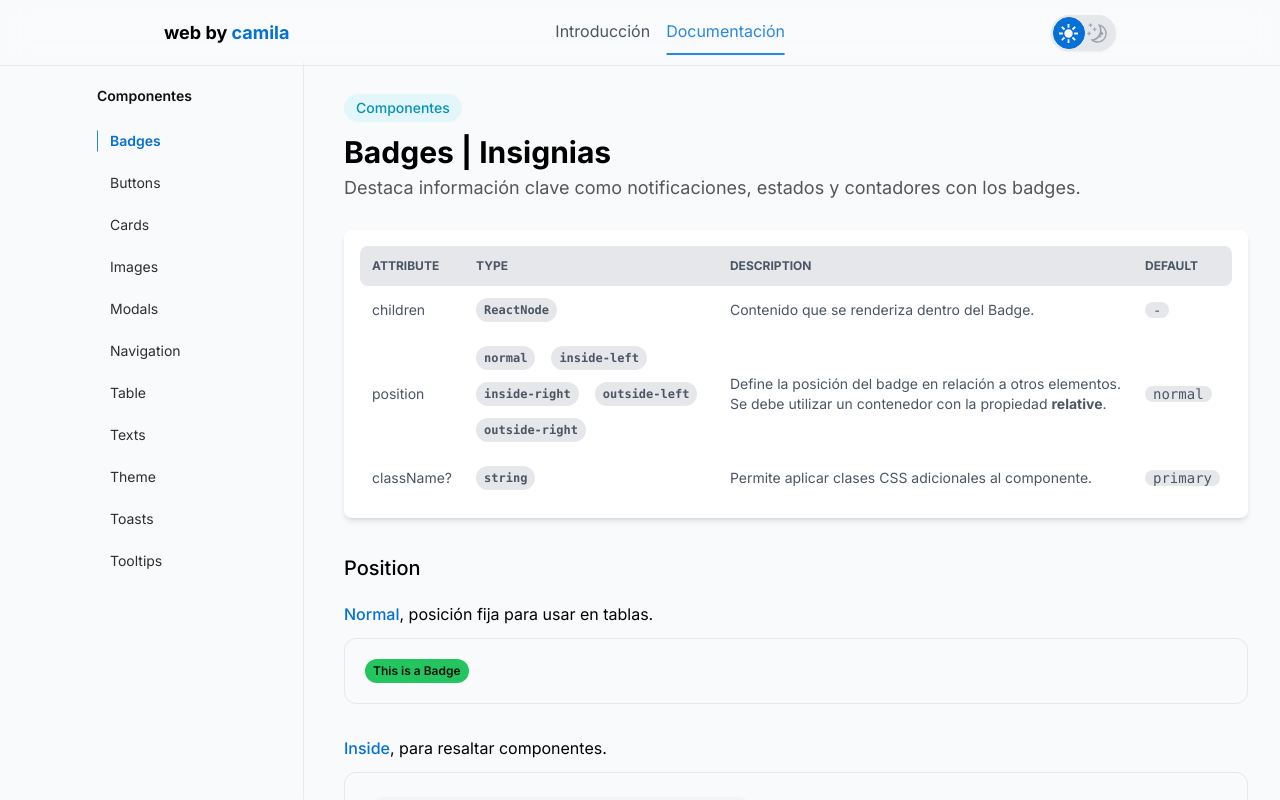
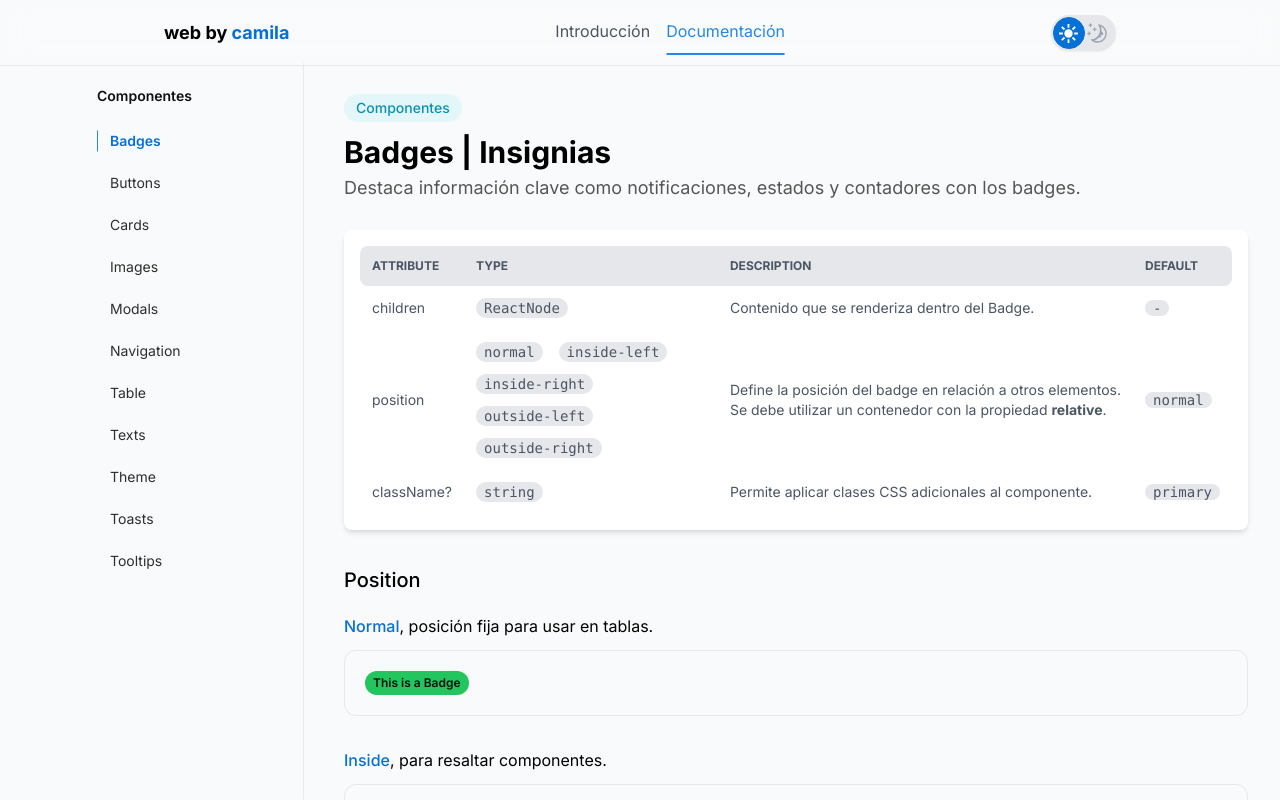
Before and after one commit to efcamila/components_web, a React (Vite) app: page /docs/badge in a window 1280 px wide. Shown: the top 800 px of the page. Built offline with nearby package versions, Linux system fonts and the light colour scheme.

Commit message:
Update TableInfoPages.tsx

```diff
--- a/src/pages/componentsPages/TableInfoPages.tsx
+++ b/src/pages/componentsPages/TableInfoPages.tsx
@@ -33,18 +33,10 @@ const TableInfoPages = ({ data }: DataProps) => {
               <div className="flex-wrap flex gap-3 font-mono py-1">
                 {Array.isArray(data.type) ? (
                   data.type.map((type, index) => (
-                    <Badge
-                      position="normal"
-                      key={`${type}-${index}`}
-                      className="badge-props mr-1"
-                    >
-                      {type}
-                    </Badge>
+                      <span className="badge-props mr-1" key={`${type}-${index}`}>{type}</span>
                   ))
                 ) : (
-                  <Badge position="normal" className="badge-props">
-                    {data.type}
-                  </Badge>
+                  <span className="badge-props">{data.type}</span>
                 )}
               </div>
             </Table.Cell>
```
